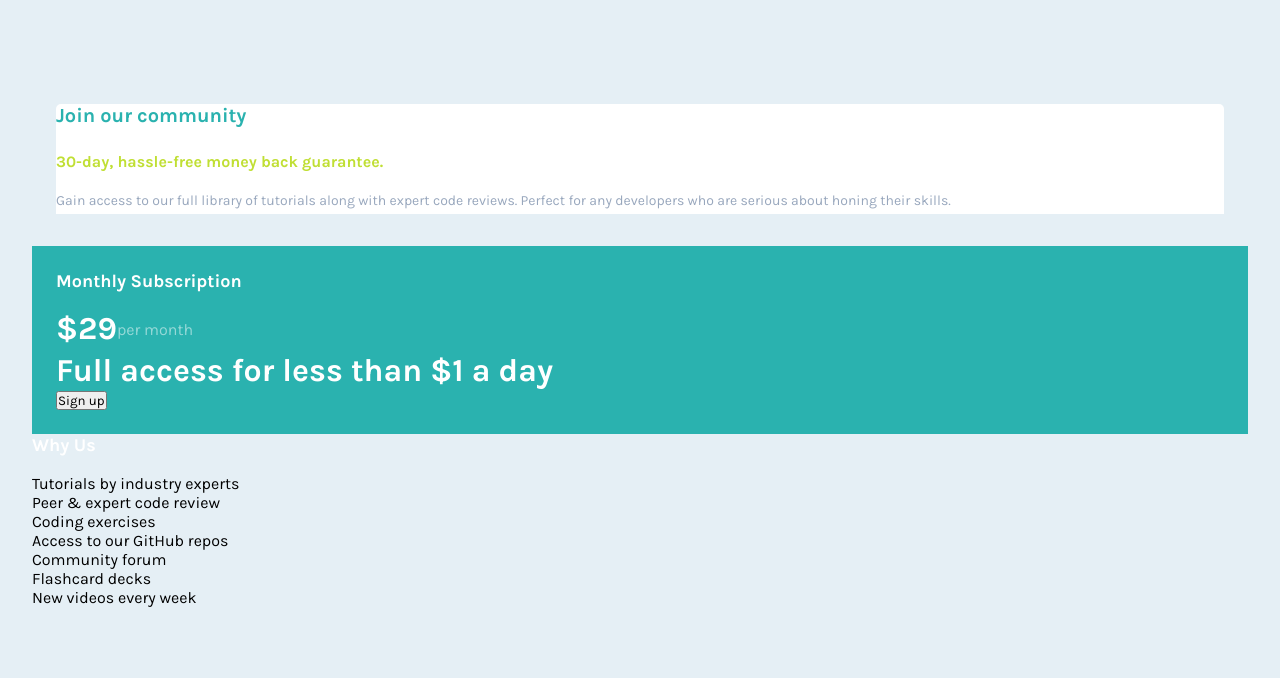
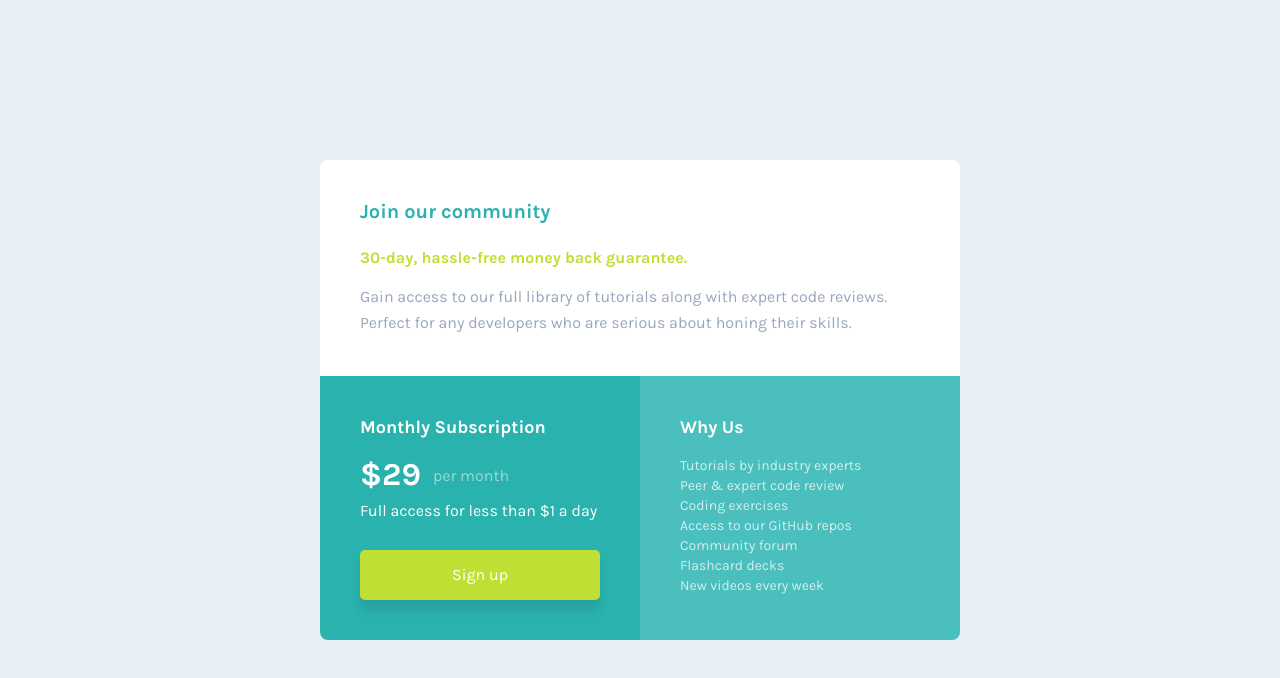
Before and after one commit to fef4/price-fernanda, a plain HTML site: page index.html in a window 1280 px wide. Drawn offline with Linux system fonts and the light colour scheme.

Commit message:
terminei

```diff
--- a/css/main.css
+++ b/css/main.css
@@ -1,9 +1,8 @@
 .superior {
-    margin-inline: 1.5rem;
-    margin-block: 2rem;
+    padding-inline: 1.5rem;
+    padding-block: 2rem;
     border-radius: 5px 5px 0 0;
     background: var(--white);
-
 }
 
 .superior p:nth-of-type(1) {
@@ -25,21 +24,52 @@
     padding: 1.5rem;
 }
 
-.esquerda p:nth-of-type(1) {
+.esquerda div p:nth-of-type(1) {
     color: var(--white);
     font-size: 2rem;
     font-weight: 700;
     line-height: 2.375rem;
 }
 
-.esquerda p:nth-of-type(2) {
+.esquerda div p:nth-of-type(2) {
     color: var(--white);
     opacity: 0.5;
 }
 
 .esquerda div {
     display: flex;
-    justify-content: baseline;
+    gap: 0.75rem;
     align-items: center;
     margin-bottom: 0.25rem;
 }
+
+.esquerda > p {
+    color: var(--white);
+    line-height: 1.625rem;
+    margin-bottom: 1.625rem;
+}
+
+.esquerda button {
+    padding-block: 1rem;
+    width: 100%;
+    color: var(--white);
+    font-size: 1rem;
+    line-height: 1.125rem;
+    border: 0;
+    background: var(--bright-yellow);
+    border-radius: 5px;
+    box-shadow: 0px 10px 10px #00000019;
+}
+
+.direita {
+    background: var(--light-cyan);
+    padding: 1.5rem;
+    border-radius: 0 0 5px 5px;
+}
+
+.direita p {
+    line-height: 1.25rem;
+    font-size: 0.875rem;
+    color: var(--white);
+    opacity: 0.75;
+}
--- /dev/null
+++ b/css/responsivity.css
@@ -0,0 +1,47 @@
+@media (min-width: 650px) {
+    .inferior {
+        display: flex;
+    }
+
+    .esquerda , .direita {
+        width: 100%;
+        padding: 2.5rem;
+    }
+
+    main {
+        max-width: 40rem;
+        padding: 0;
+    }
+
+    body {
+        min-height: 100vh;
+        display: flex;
+        justify-content: center;
+        align-items: center;
+    }
+
+    .superior {
+        border-radius: 8px 8px 0 0 ;
+        padding: 2.5rem;
+    }
+
+    h1 {
+        size: 2.5rem;
+    }
+
+    .superior p:nth-of-type(1) {
+        size: 1.125rem;
+    }
+
+    .superior p:nth-of-type(2) {
+        font-size: 1rem;
+    }
+
+    .esquerda {
+        border-radius: 0 0 0 8px;
+    }
+
+    .direita {
+        border-radius: 0 0 8px 0;
+    }
+}
--- a/style.css
+++ b/style.css
@@ -1,3 +1,4 @@
 @import './css/global.css';
 @import './css/colors.css';
 @import './css/main.css';
+@import './css/responsivity.css';
```
Also changed, not shown: index.html (+1 -0 lines).
